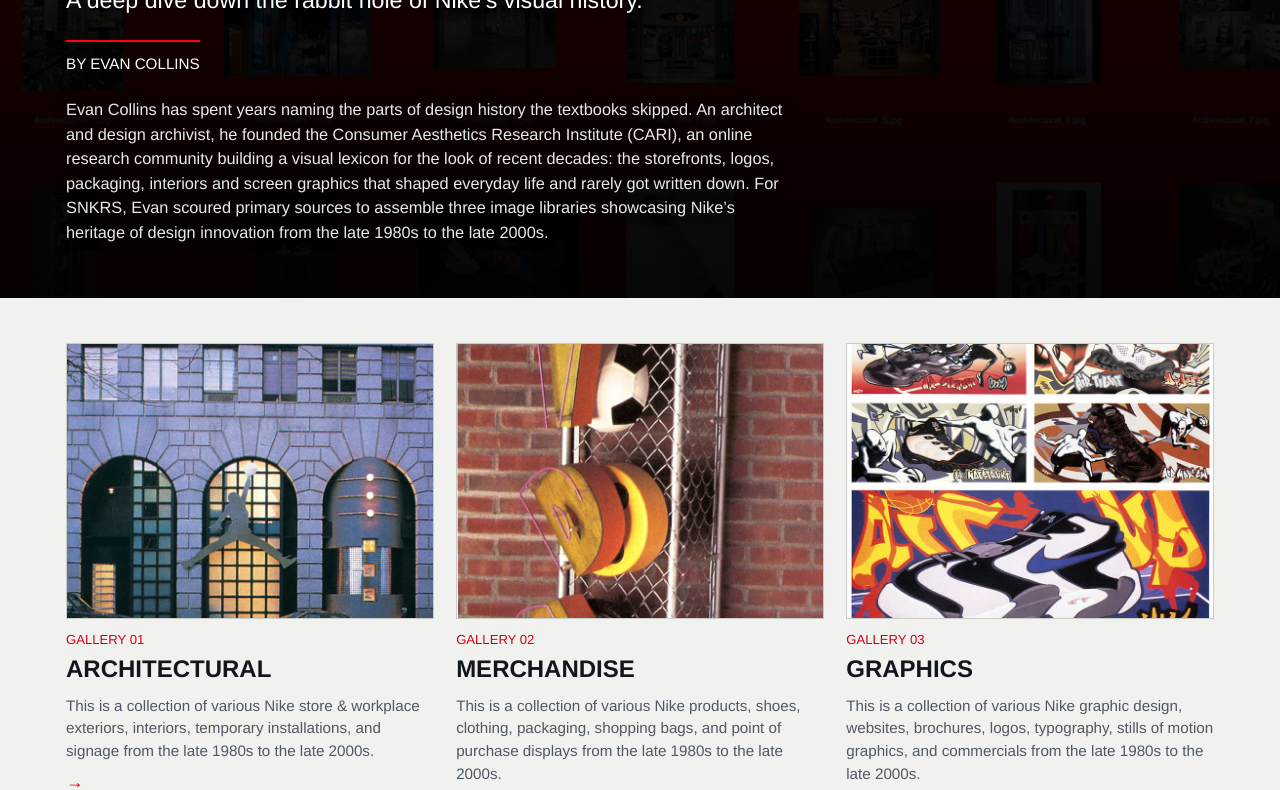
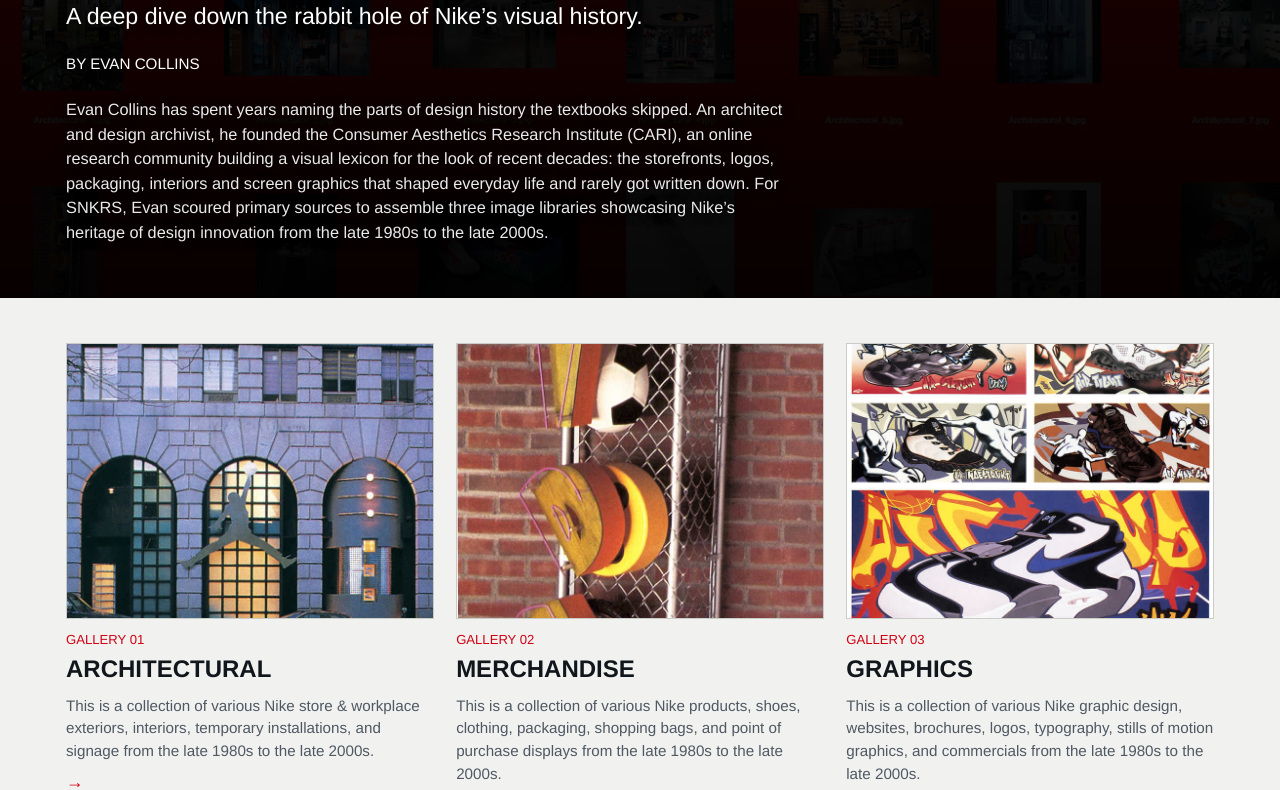
Before and after one commit to johnnytrinh/snkrs-nike-visual-archive, a plain HTML site: page docs/index.html in a window 1280 px wide. Shown: the part 278-1068 px from the top of the page. Drawn offline with Linux system fonts and the light colour scheme.

Commit message:
Remove the red rule above the byline
It was a border-top on .byline rather than an <hr>; its top padding went with
it and the margin was trimmed slightly so the spacing holds.

```diff
--- a/docs/index.html
+++ b/docs/index.html
@@ -73,9 +73,8 @@ h1,h2,h3{font-family:var(--d);text-wrap:balance;margin:0}
   text-shadow:0 2px 24px rgba(0,0,0,.5)}
 .dek{margin:1.1rem 0 0;font-size:clamp(1.05rem,2.1vw,1.45rem);max-width:48em;text-wrap:pretty;line-height:1.5;
   color:#fff;font-weight:400;text-shadow:0 1px 14px rgba(0,0,0,.6)}
-.byline{margin:1.4rem 0 0;font-size:.95rem;font-weight:500;letter-spacing:normal;
-  text-transform:uppercase;color:#fff;display:inline-block;line-height:1.5;
-  border-top:2px solid #FF0017;padding-top:.7rem}
+.byline{margin:1.2rem 0 0;font-size:.95rem;font-weight:500;letter-spacing:normal;
+  text-transform:uppercase;color:#fff;display:inline-block;line-height:1.5}
 .hero-txt .intro{max-width:44em;margin:1.3rem 0 0;font-size:clamp(.92rem,1.5vw,1.02rem);
   color:#E8EAEC;line-height:1.5;text-shadow:0 1px 12px rgba(0,0,0,.7)}
 .contents{padding-block:2.6rem 3.4rem}
```
Also changed, not shown: index.html (+2 -3 lines), 1 other file.
